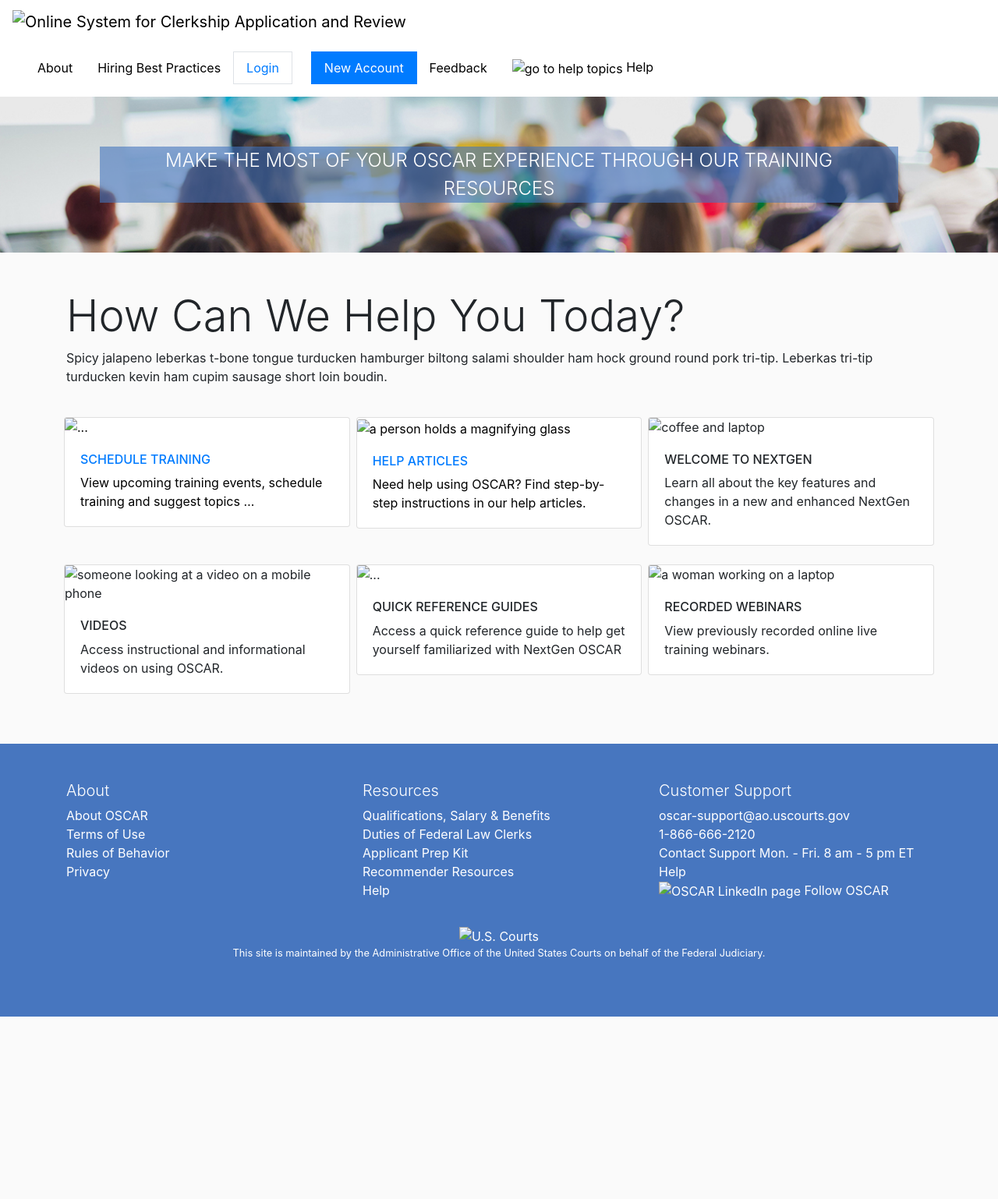
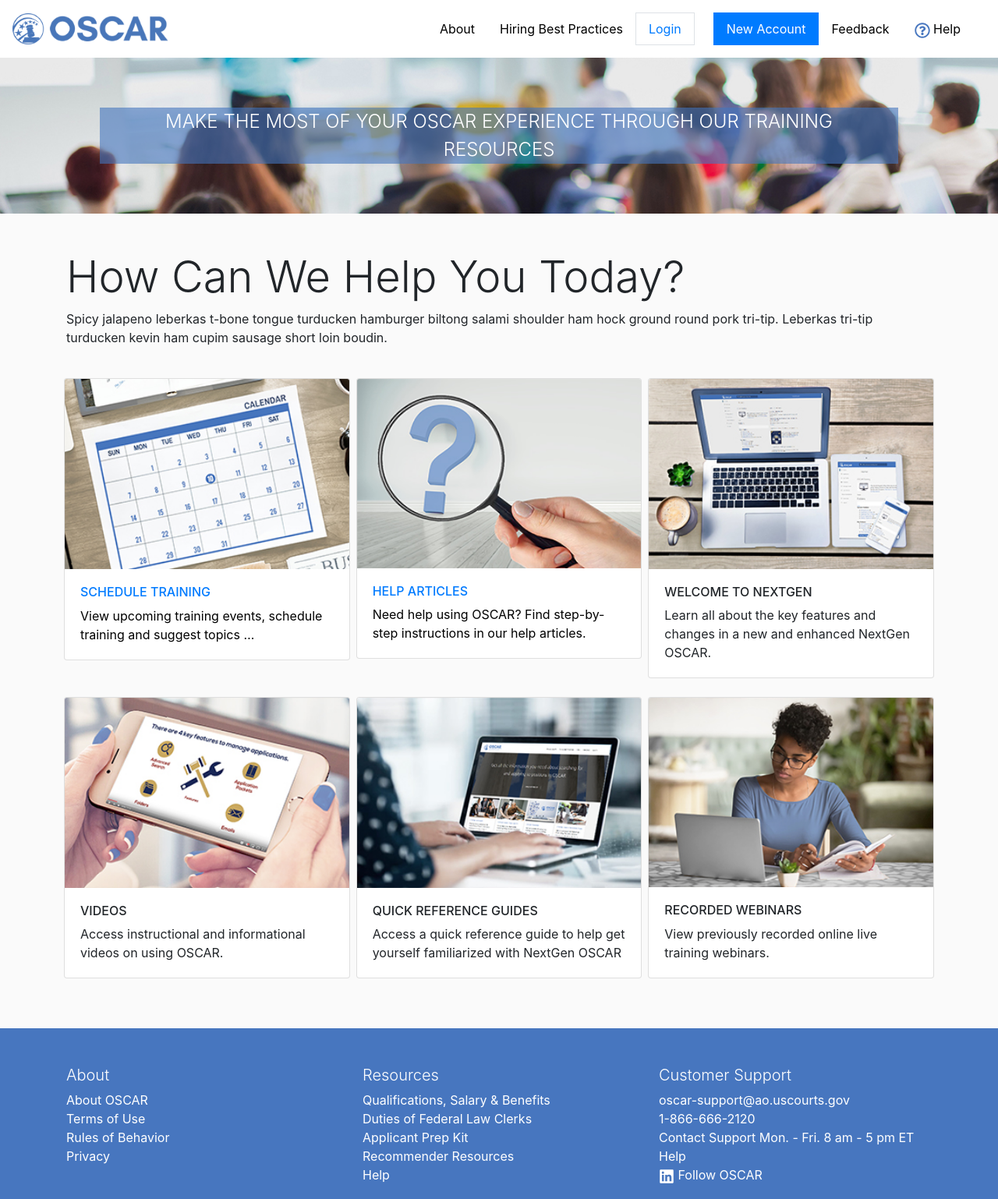
Before and after one commit to 1derwomangilbert/1derwomangilbert.github.io, a plain HTML site: page pages-training/training.html in a window 1280 px wide. Shown: the top 1538 px of the page at 78% size. Before the commit the page ends 1304 px from the top, so only its background shows below. Drawn offline with nearby package versions, Linux system fonts and the light colour scheme; files that its build step writes are made by us from their sources; files whose address does not match are found by name.

Commit message:
updated links to stylesheet and images

```diff
--- a/pages-training/training.html
+++ b/pages-training/training.html
@@ -7,14 +7,14 @@
 
     <!-- Bootstrap CSS -->
     <link rel="stylesheet" href="https://stackpath.bootstrapcdn.com/bootstrap/4.5.0/css/bootstrap.min.css" integrity="sha384-9aIt2nRpC12Uk9gS9baDl411NQApFmC26EwAOH8WgZl5MYYxFfc+NcPb1dKGj7Sk" crossorigin="anonymous">
-		<link rel="stylesheet" href="styles/styles.css">
+		<link rel="stylesheet" href="/styles/styles.css">
 	<title>Training (OSCAR)</title>
 	</head>
 <body>
 	<!-- Image and text -->
 <nav class="navbar shadow-sm" style="background-color: white">
   <a class="navbar-brand" href="index.html">
-    <img src="images/oscar-logo.png" width="auto" height="40" class="d-inline-block align-top" alt="Online System for Clerkship Application and Review">
+    <img src="/images/oscar-logo.png" width="auto" height="40" class="d-inline-block align-top" alt="Online System for Clerkship Application and Review">
    <!-- Bootstrap -->
   </a>
 
@@ -23,7 +23,7 @@
       <a class="nav-item nav-link" href="#">Feedback</a>
 	      <a class="nav-item nav-link btn border" href="#">Login</a>
 	      <a class="nav-item nav-link btn btn-primary" href="#">New to OSCAR?</a>
-	<a class="nav-item nav-link" href="help.html"><div id="help"> </div><img src="images-test/question-circle-regular.svg" alt="go to help topics"> Help</a> -->
+	<a class="nav-item nav-link" href="help.html"><div id="help"> </div><img src="/images-test/question-circle-regular.svg" alt="go to help topics"> Help</a> -->
 
 
 	<ul class="navbar nav">
@@ -43,7 +43,7 @@
         <a class="nav-link" href="#">Feedback</a>
 		</li>
 		 <li class="nav-item">
-        <a class="nav-link" href="help.html"><img src="images/question-circle-regular.svg" alt="go to help topics" /> Help</a>
+        <a class="nav-link" href="help.html"><img src="/images/question-circle-regular.svg" alt="go to help topics" /> Help</a>
 		</li>
 
 	</ul>
@@ -77,7 +77,7 @@
 
 		<div class="col-lg-4 mb-3 px-1">
 			<a href="training-schedule.html"><div class="card">
-				<img src="images/training_schedule-calendar.jpg" class="card-img-top" alt="...">
+				<img src="/images/training_schedule-calendar.jpg" class="card-img-top" alt="...">
 				<div class="card-body">
 				  <h6 class="text-uppercase text-primary">Schedule Training</h6>
 				  <p class="card-text">View upcoming training events, schedule training and suggest topics &#8230;</p>
@@ -86,7 +86,7 @@
 		</div> <!-- end col -->
 		<div class="col-lg-4 mb-3 px-1">
 			<a href="pages-help/help.html"><div class="card">
-	<img src="images/training_help-question_mark.jpg" class="card-img-top" alt="a person holds a magnifying glass">
+	<img src="/images/training_help-question_mark.jpg" class="card-img-top" alt="a person holds a magnifying glass">
     <div class="card-body">
       <h6 class="text-uppercase text-primary">Help Articles</h6>
       <p class="card-text">Need help using OSCAR? Find step-by-step instructions in our help articles.</p>
@@ -96,7 +96,7 @@
 
 		<div class="col-lg-4 px-1">
 			<div class="card">
-				<img src="images/training_welcome-laptop.jpg" class="card-img-top" alt="coffee and laptop">
+				<img src="/images/training_welcome-laptop.jpg" class="card-img-top" alt="coffee and laptop">
 				<div class="card-body">
 				  <h6 class="text-uppercase">Welcome to NextGen</h6>
 				  <p class="card-text">Learn all about the key features and changes in a new and enhanced NextGen OSCAR.</p>
@@ -109,7 +109,7 @@
 	<div class="row px-2"> <!-- Begin Row 2 -->
 		<div class="col-lg-4 mb-3 px-1">
 <div class="card">
-    <img src="images/training_videos-view_video.jpg" class="card-img-top" alt="someone looking at a video on a mobile phone">
+    <img src="/images/training_videos-view_video.jpg" class="card-img-top" alt="someone looking at a video on a mobile phone">
     <div class="card-body">
       <h6 class="text-uppercase">Videos</h6>
       <p class="card-text">Access instructional and informational videos on using OSCAR.</p>
@@ -117,7 +117,7 @@
 			</div> <!-- End Row 2 col 1 -->
 		<div class="col-lg-4 mb-3 px-1 ">
 <div class="card">
-	<img src="images/training_quick_ref_guide-person_typing.jpg" class="card-img-top" alt="...">
+	<img src="/images/training_quick_ref_guide-person_typing.jpg" class="card-img-top" alt="...">
     <div class="card-body">
       <h6 class="text-uppercase">Quick Reference Guides</h6>
       <p class="card-text">Access a quick reference guide to help get yourself familiarized with NextGen OSCAR</p>
@@ -125,7 +125,7 @@
 			</div></div> <!-- End Row 2 col 2 -->
 		<div class="col-lg-4 mb-3 px-1">
 <div class="card">
-    <img src="images/training_webinar-person.jpg" class="card-img-top" alt="a woman working on a laptop">
+    <img src="/images/training_webinar-person.jpg" class="card-img-top" alt="a woman working on a laptop">
     <div class="card-body">
       <h6 class="text-uppercase">Recorded Webinars</h6>
       <p class="card-text">View previously recorded online live training webinars.</p>
@@ -165,13 +165,13 @@
 		<li>1-866-666-2120</li>
 		<li>Contact Support Mon. - Fri. 8 am - 5 pm ET</li>
 		  				  		<li>Help</li>
-<li><img src="images/linkedin-brands.svg" alt="OSCAR LinkedIn page"> Follow OSCAR</li>
+<li><img src="/images/linkedin-brands.svg" alt="OSCAR LinkedIn page"> Follow OSCAR</li>
 		</ul>    </div>
   </div>
 
 	<div class="row text-center">
     <div class="col mt-3">
-		<img src="images/logo_uscourts.svg" alt="U.S. Courts">
+		<img src="/images/logo_uscourts.svg" alt="U.S. Courts">
      <p class="small">This site is maintained by the Administrative Office of the United States Courts on behalf of the Federal Judiciary.</p>
     </div>
 
```
Also changed, not shown: pages-help/applicant-overview.html (+1 -1 lines), pages-help/applicant-print.html (+1 -1 lines), pages-help/help.html (+2 -2 lines), pages-prof-dev/professional-development-index.html (+1 -1 lines), pages-training/training-schedule.html (+6 -6 lines).
